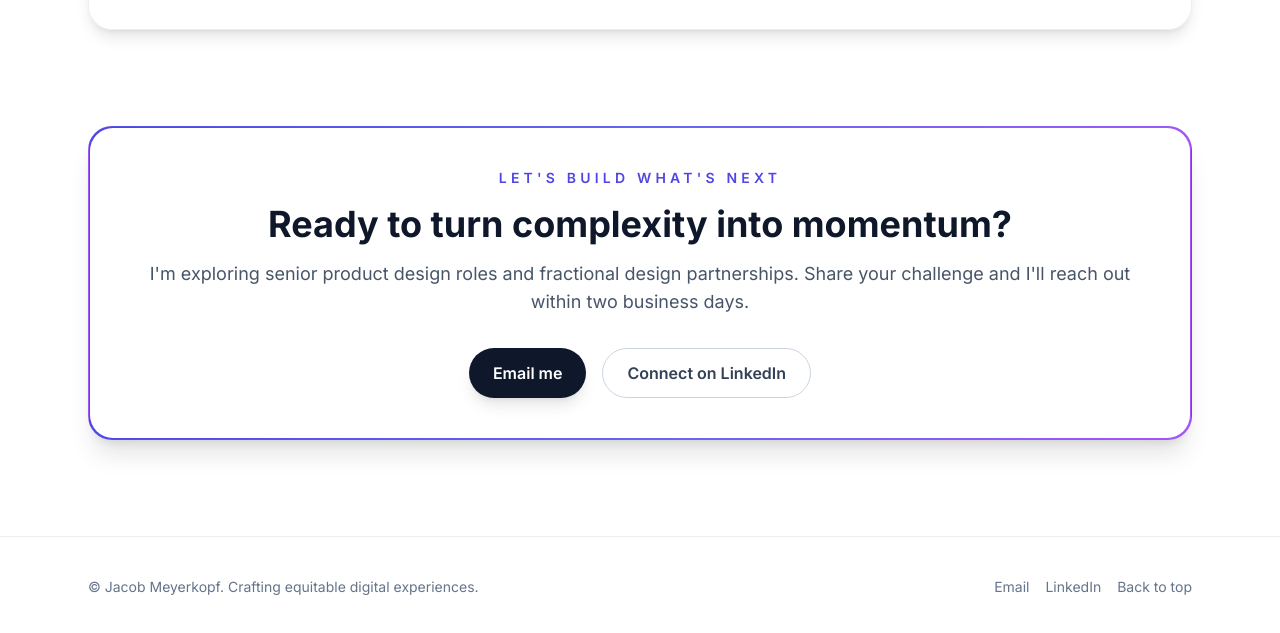
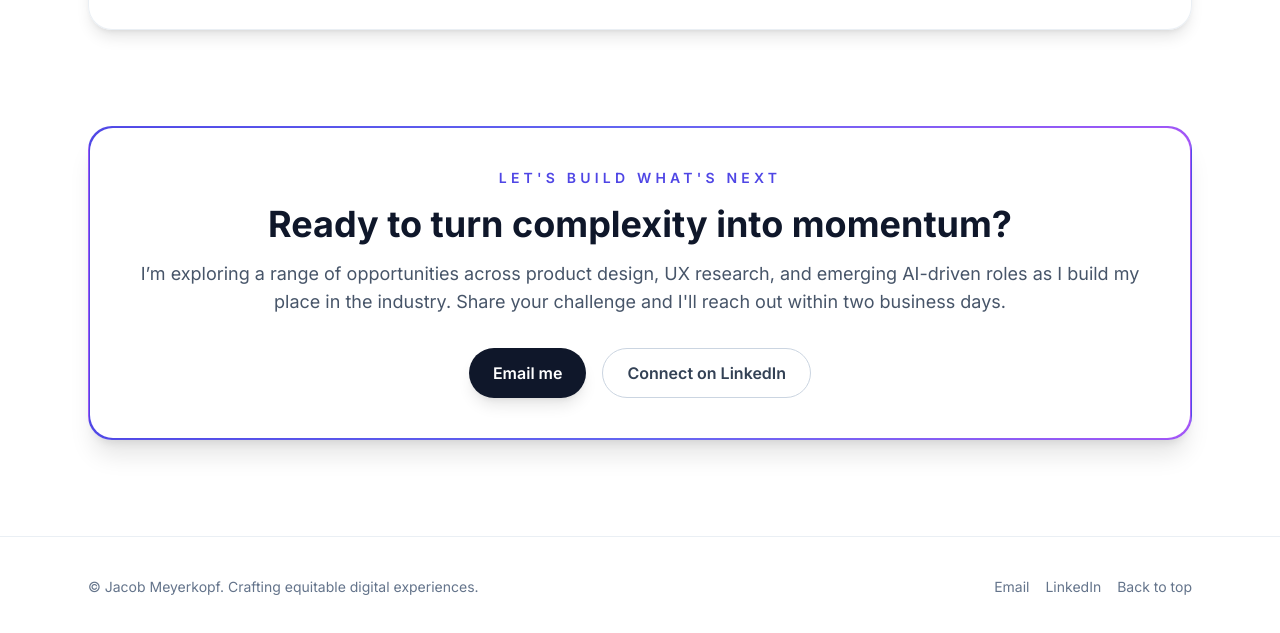
Before and after one commit to flimmbark-source/Jmeyportfolio, an Astro site: page / in a window 1280 px wide. Shown: the part 5436-6069 px from the top of the page. Built offline with nearby package versions, Linux system fonts and the light colour scheme; Astro itself is replaced by a stand-in of ours.

Commit message:
Update index.astro

```diff
--- a/src/pages/index.astro
+++ b/src/pages/index.astro
@@ -293,7 +293,7 @@ const processSteps = [
       <p class="text-sm font-semibold uppercase tracking-[0.3em] text-brand-600">Let's build what's next</p>
       <h2 class="mt-4 text-3xl font-bold text-slate-900 dark:text-white sm:text-4xl">Ready to turn complexity into momentum?</h2>
       <p class="mt-4 text-lg text-slate-600 dark:text-slate-300">
-        I'm exploring senior product design roles and fractional design partnerships. Share your challenge and I'll reach out within two business days.
+        I’m exploring a range of opportunities across product design, UX research, and emerging AI-driven roles as I build my place in the industry. Share your challenge and I'll reach out within two business days.
       </p>
       <div class="mt-8 flex flex-wrap justify-center gap-4">
         <a
```
